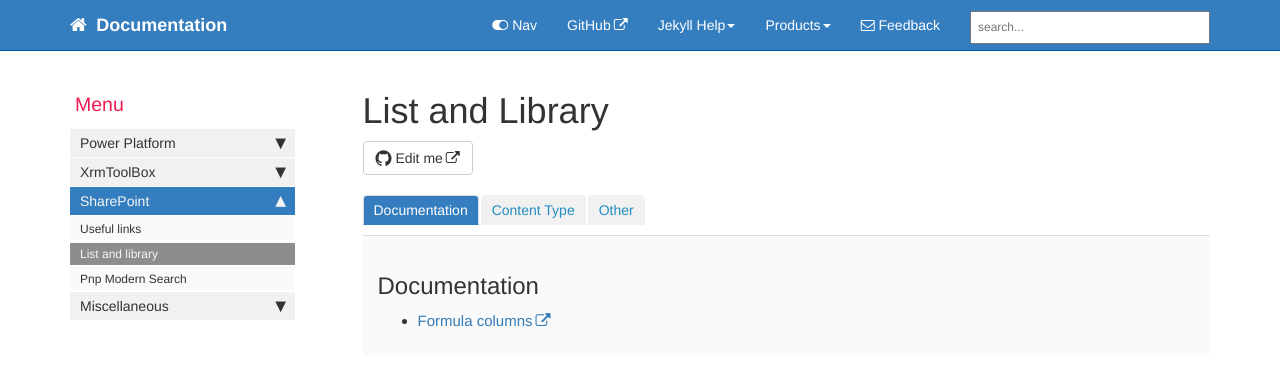
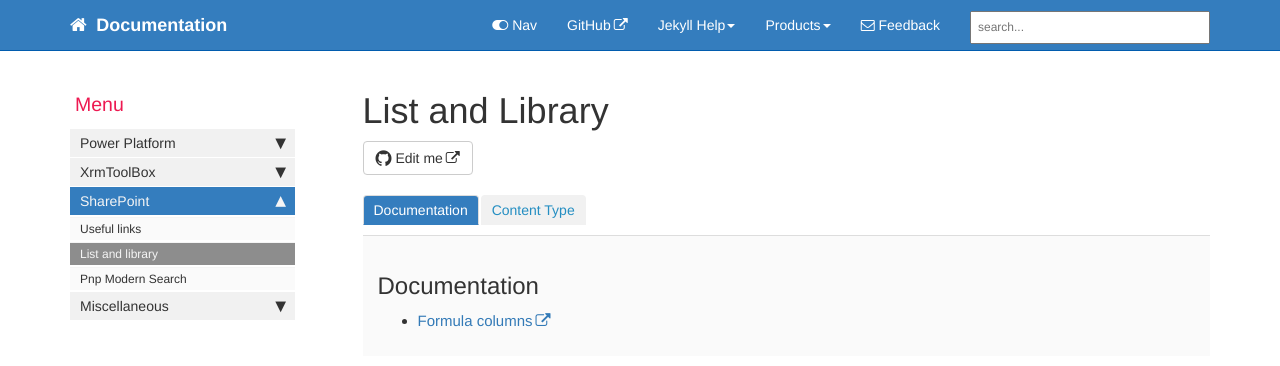
Before and after one commit to gedeontofidji/Documentation, a Jekyll site: the page built from pages/mydoc/mydoc_sharepoint_listandlibrary.md, in a window 1280 px wide. Shown: the top 366 px of the page. Built offline with Jekyll 4.4.1, drawn with Linux system fonts in a browser that asks for light colours; comment, search, counter and statistics services are not loaded.

Commit message:
Update mydoc_sharepoint_listandlibrary.md

```diff
--- a/pages/mydoc/mydoc_sharepoint_listandlibrary.md
+++ b/pages/mydoc/mydoc_sharepoint_listandlibrary.md
@@ -10,7 +10,6 @@ folder: mydoc
 <ul id="profileTabs" class="nav nav-tabs">
     <li class="active"><a class="noCrossRef" href="#documentation" data-toggle="tab">Documentation</a></li>
     <li><a class="noCrossRef" href="#content-type" data-toggle="tab">Content Type</a></li>
-    <li><a class="noCrossRef" href="#other" data-toggle="tab">Other</a></li>
 </ul>
   <div class="tab-content">
 <div role="tabpanel" class="tab-pane active" id="documentation" markdown="1">
@@ -24,10 +23,6 @@ folder: mydoc
 💡Tips
 * When you update a content type template with the same name, you should run a sript to clean Office data cache on computers of users. It will avoid warming messages.
 </div>
-
-<div role="tabpanel" class="tab-pane" id="other" markdown="1">
-## Other
-</div>
 </div>
 
 {% include links.html %}
```
